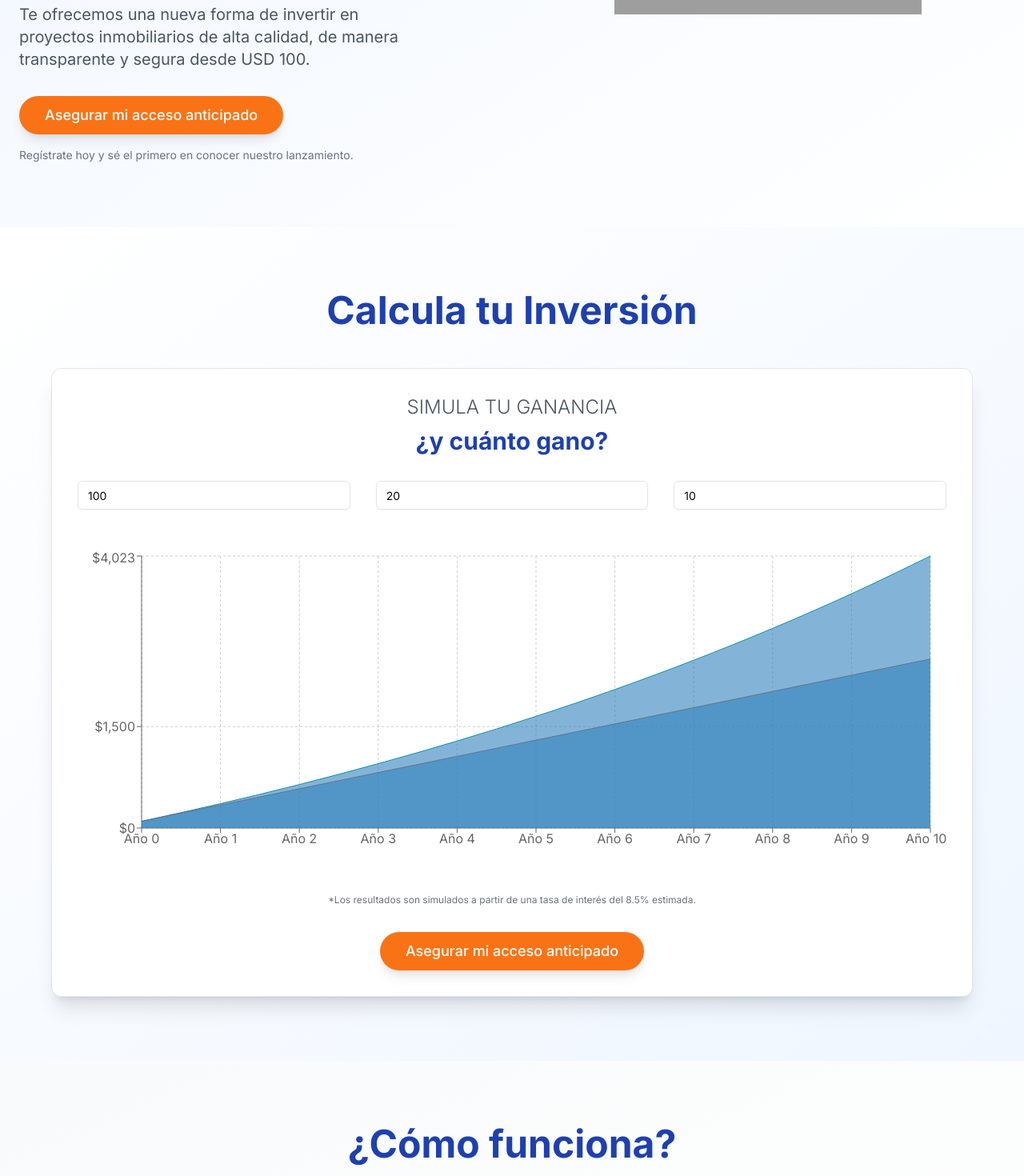
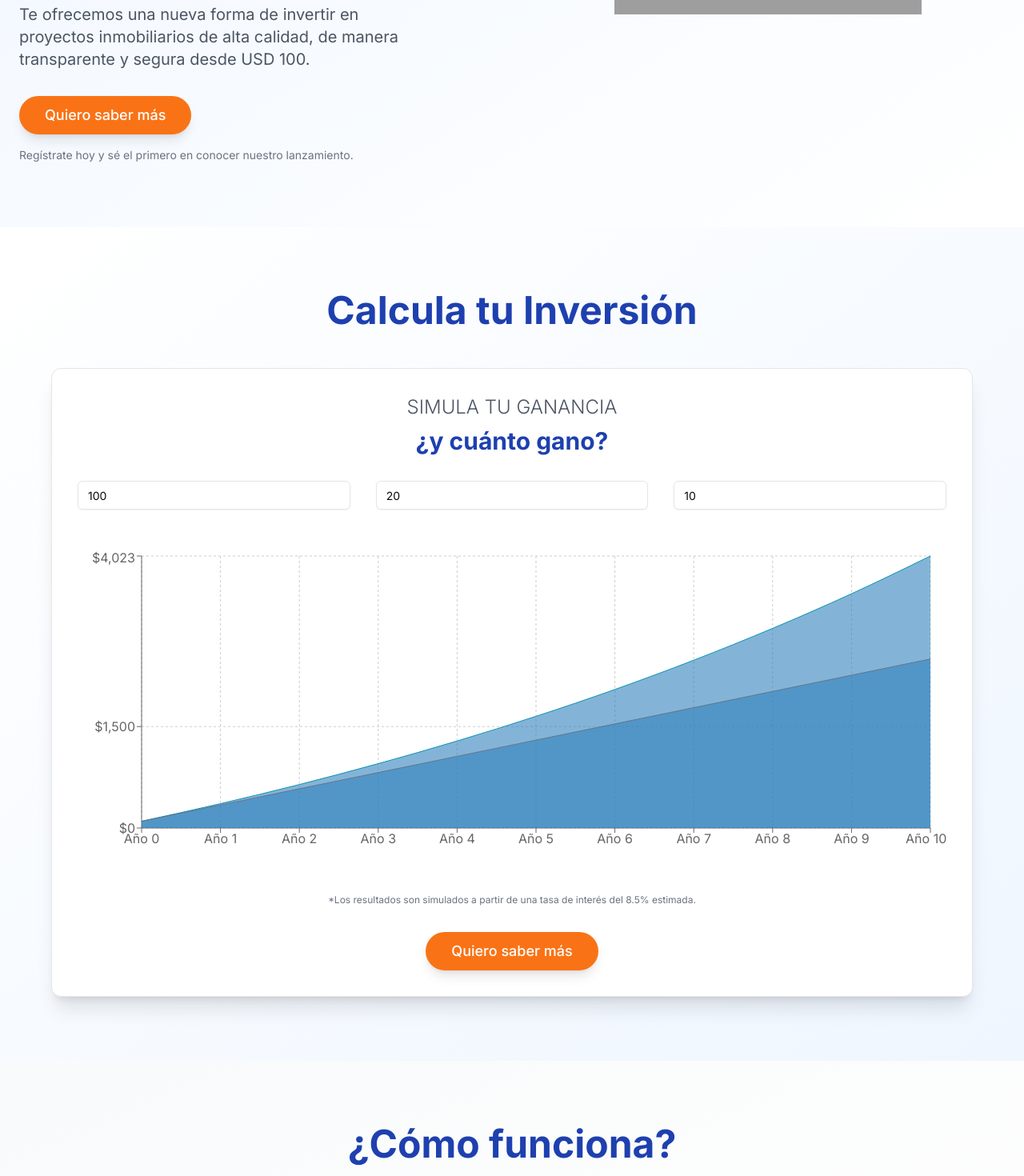
Before and after one commit to juansalinas-pro/rooftify, a Next.js app: page / in a window 1280 px wide. Shown: the part 600-2070 px from the top of the page at 80% size. Built offline with nearby package versions, Linux system fonts and the light colour scheme; grey boxes are pictures that could not be loaded.

Commit message:
quiero saber mas

```diff
--- a/src/components/Calculator.tsx
+++ b/src/components/Calculator.tsx
@@ -90,7 +90,7 @@ export function Calculator() {
             onClick={openContactForm}
             className="bg-orange-500 hover:bg-orange-600 text-white transition-colors text-lg px-6 md:px-8 py-4 md:py-6 rounded-full shadow-lg hover:shadow-xl transform hover:-translate-y-1"
           >
-            Asegurar mi acceso anticipado
+            Quiero saber más
           </Button>
         </div>
       </CardContent>
--- a/src/components/Hero.tsx
+++ b/src/components/Hero.tsx
@@ -29,7 +29,7 @@ export function Hero() {
             className="bg-orange-500 hover:bg-orange-600 text-white transition-colors text-lg px-8 py-6 rounded-full shadow-lg hover:shadow-xl transform hover:-translate-y-1"
             onClick={openContactForm}
           >
-            Asegurar mi acceso anticipado
+            Quiero saber más
           </Button>
           <p className="text-sm mt-4 text-gray-500 max-w-lg">
             Regístrate hoy y sé el primero en conocer nuestro lanzamiento.
--- a/src/components/StartToday.tsx
+++ b/src/components/StartToday.tsx
@@ -16,7 +16,7 @@ export function StartToday() {
           className="bg-orange-500 hover:bg-orange-600 text-white transition-colors text-lg px-8 py-4 rounded-full shadow-lg hover:shadow-xl transform hover:-translate-y-1"
           onClick={openContactForm}
         >
-          Asegurar mi acceso anticipado
+          Quiero saber más
         </Button>
       </div>
     </section>
```
